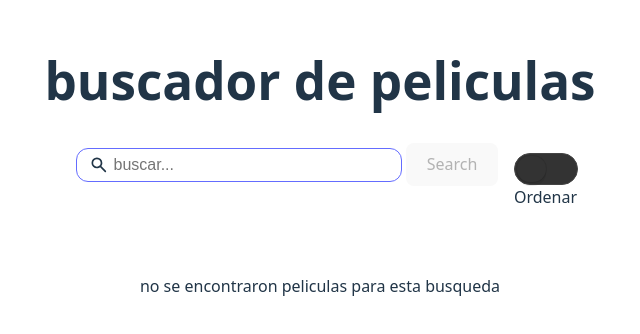
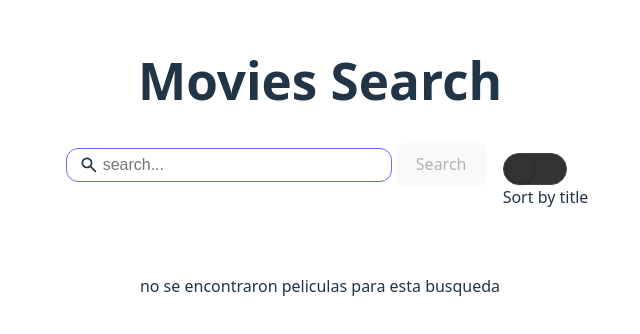
Before and after one commit to alegp1006/movies-app, a React (Vite) app: page / in a window 1280 px wide. Shown: the part 234-568 px from the top of the page, without its empty margins (320-960 px from the left). Built offline with nearby package versions, Linux system fonts and the light colour scheme.

Commit message:
fix: change title name and sort button name

```diff
--- a/src/App.jsx
+++ b/src/App.jsx
@@ -13,7 +13,7 @@ function App() {
   return (
     <>
       <header>
-        <h1>buscador de peliculas</h1>
+        <h1>Movies Search</h1>
         <MoviesForm />
         <Modal>
           <MovieInfo movieID={movieInfo} />
--- a/src/components/MoviesForm.jsx
+++ b/src/components/MoviesForm.jsx
@@ -44,7 +44,7 @@ export function MoviesForm() {
           <Search width={"20px"} height={"20px"} />
           <input
             className="input-search"
-            placeholder="buscar..."
+            placeholder="search..."
             type="text"
             name="search-input"
             max={20}
@@ -61,7 +61,7 @@ export function MoviesForm() {
       </button>
       <label className="sort">
         <Checkbox onChange={hanldeChangeSort} />
-        Ordenar
+        Sort by title
       </label>
     </form>
   );
```
